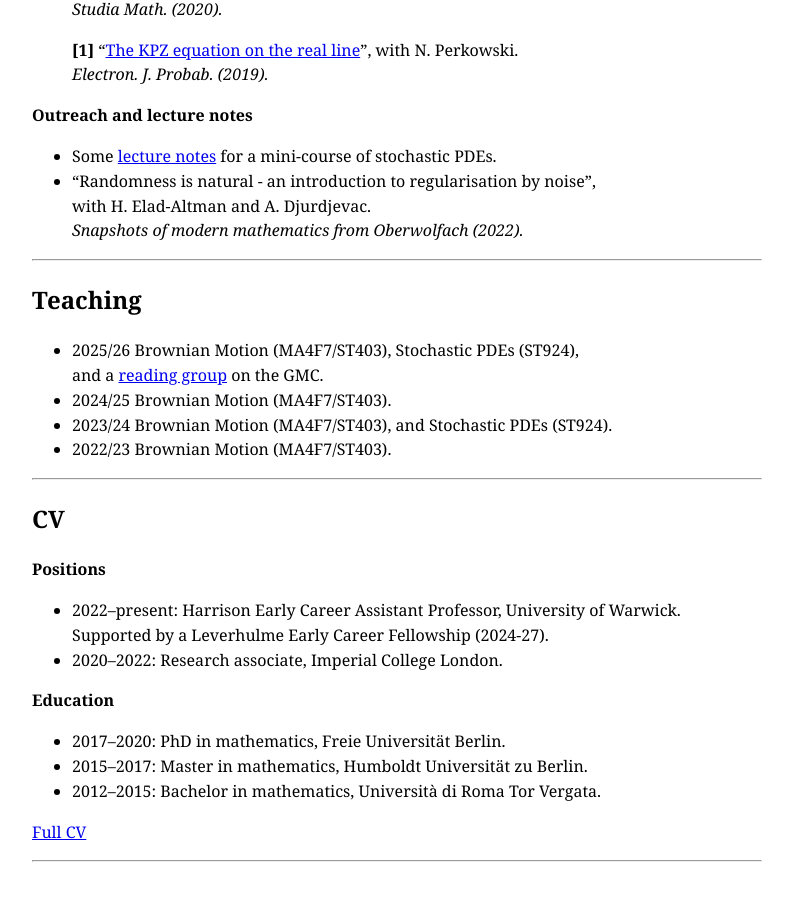
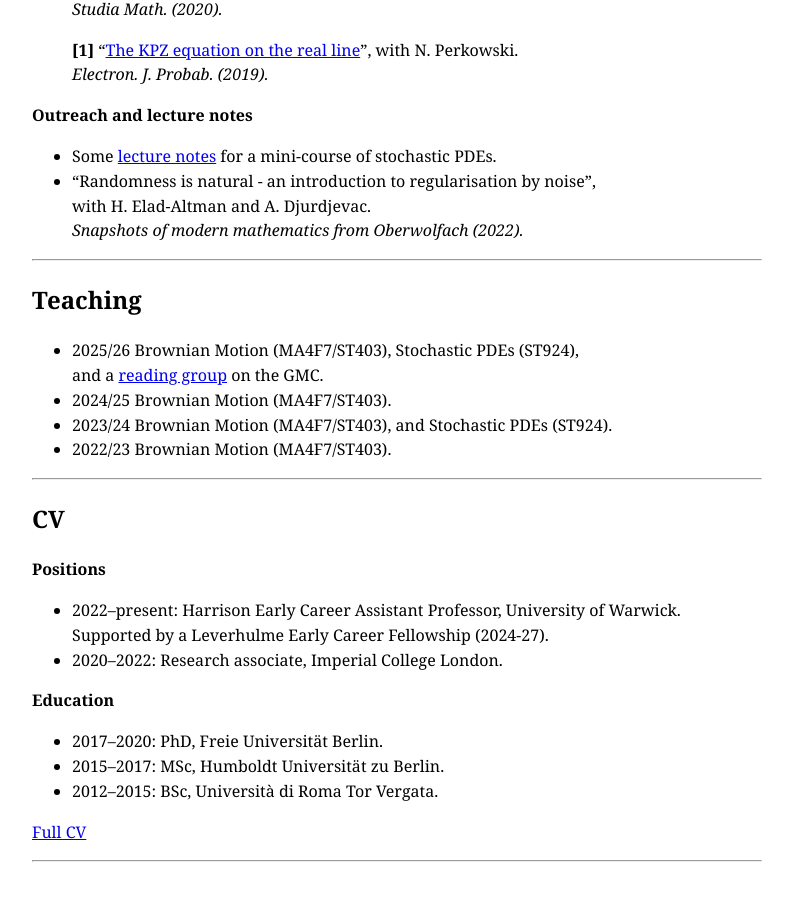
Before and after one commit to rosati-tom/rosati-tom.github.io, a Jekyll site: the page built from index.md, in a window 1280 px wide and 900 px high, scrolled down 1769 px. Shown: the whole window, without its empty margins (243-1036 px from the left). Built offline with Jekyll 4.4.1, drawn with Linux system fonts in a browser that asks for light colours; some web fonts are replaced; our own code applies the rules of GitHub Pages for plain Markdown files.

Commit message:
Shorten.

```diff
--- a/index.md
+++ b/index.md
@@ -94,9 +94,9 @@ I study probability, stochastic analysis, SPDEs.
 
 **Education**
 
-* 2017–2020: PhD in mathematics, Freie Universität Berlin.
-* 2015–2017: Master in mathematics, Humboldt Universität zu Berlin.
-* 2012–2015: Bachelor in mathematics, Università di Roma Tor Vergata.
+* 2017–2020: PhD, Freie Universität Berlin.
+* 2015–2017: MSc, Humboldt Universität zu Berlin.
+* 2012–2015: BSc, Università di Roma Tor Vergata.
 
 [Full CV](/assets/cv.pdf)
 
```
